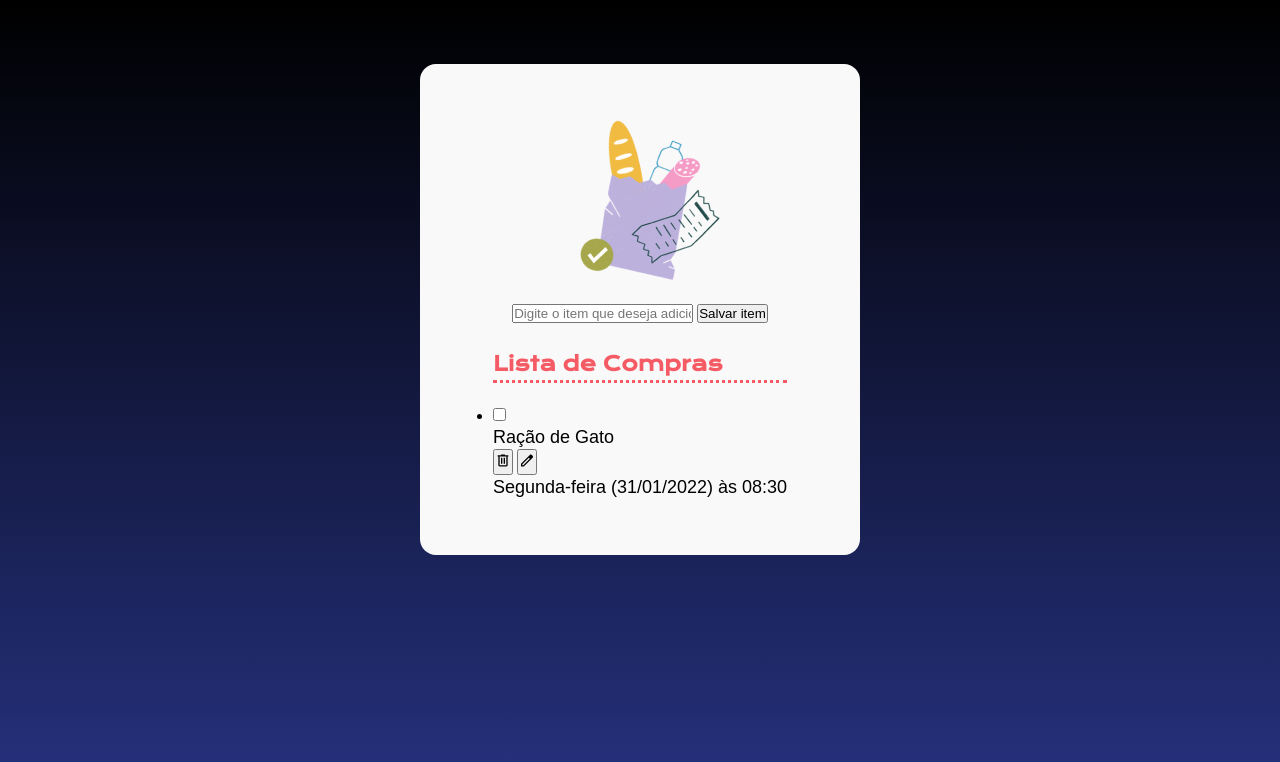
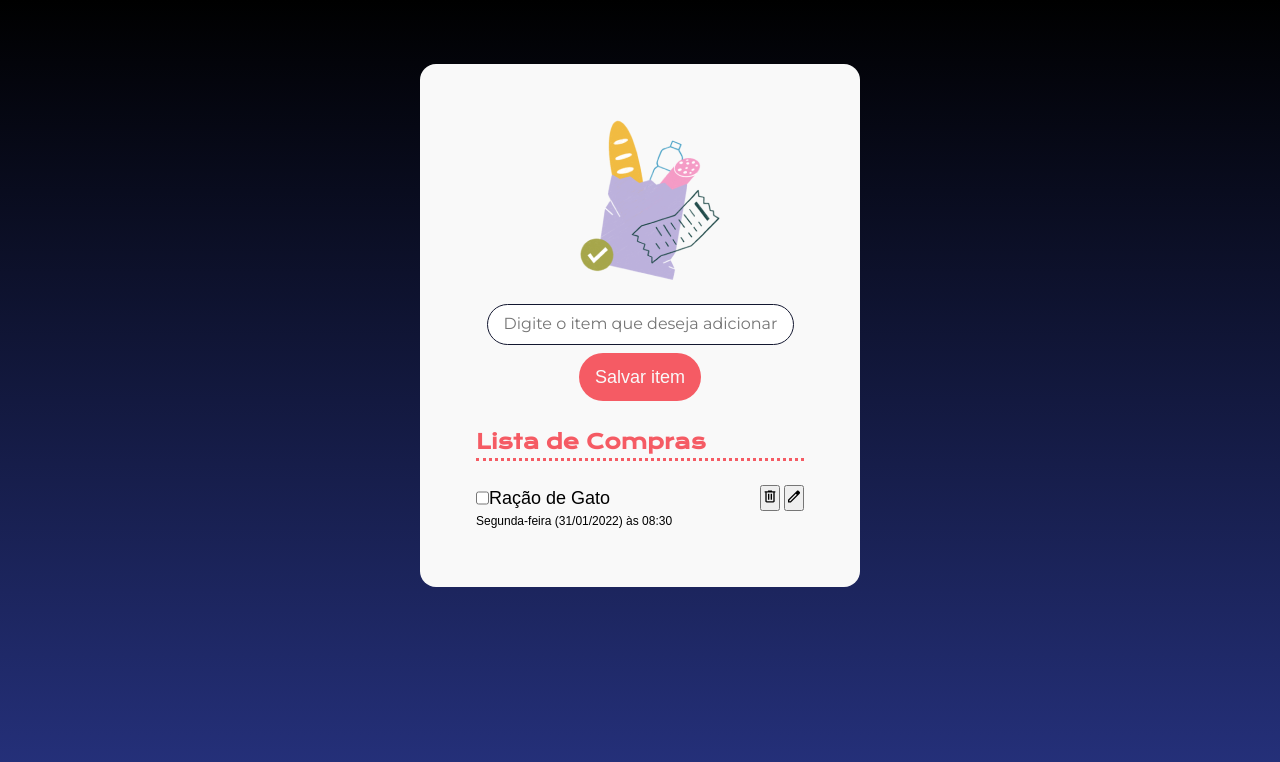
Before and after one commit to gustavosimaodev/Javascript-webapp, a plain HTML site: page index.html in a window 1280 px wide. Drawn offline with nearby package versions, Linux system fonts and the light colour scheme; a web font is replaced by a local one.

Commit message:
Estilizando a lista li

```diff
--- a/index.html
+++ b/index.html
@@ -16,8 +16,8 @@
     <main>
         <img src="img/bag.png" alt="sacola de compras">
         <form action="">
-            <input type="text" placeholder="Digite o item que deseja adicionar">
-            <button>
+            <input id="input-item" type="text" placeholder="Digite o item que deseja adicionar">
+            <button id="adicionar-botao">
                 Salvar item
             </button>
         </form>
@@ -31,8 +31,8 @@
             <hr/>
 
             <li>
-                <div>
-                    <div>
+                <div class="item-lista-container">
+                    <div class="container-nome-compra">
                         <input type="checkbox">
                         <p>
                             Ração de Gato
@@ -47,7 +47,7 @@
                         </button>
                     </div>
                 </div>
-                <p>
+                <p class="item-lista-texto">
                     Segunda-feira (31/01/2022) às 08:30
                 </p>
             </li>
--- a/styles.css
+++ b/styles.css
@@ -61,3 +61,56 @@ p {
     line-height: 24px;
     text-align: left;
 }
+
+#input-item {
+    padding: 12px 16px;
+    display: block;
+    border-radius: 24px;
+    border: 1px solid var(--preto);
+    width: 307px;
+}
+
+#input-item::placeholder {
+    font-family: "Montserrat", sans-serif;
+    font-size: 16px;
+    line-height: 19px;
+}
+
+#adicionar-botao {
+    text-align: center;
+    padding: 12px 16px;
+    border-radius: 24px;
+    background-color: var(--cor-primaria);
+    color: var(--neutro);
+    font-family: var(--fonte-texto);
+    font-size: 18px;
+    line-height: 24px;
+    border: none;
+}
+
+form {
+    display: flex;
+    flex-direction: column;
+    align-items: center;
+    gap: 8px;
+}
+
+.item-lista-container {
+    display: flex;
+    align-items: center;
+    justify-content: space-between;
+}
+
+.container-nome-compra {
+    display: flex;
+}
+
+ul {
+    list-style-type: none;
+    width: 100%;
+}
+
+.item-lista-texto {
+    font-size: 12px;
+    line-height: 20px;
+}
```
